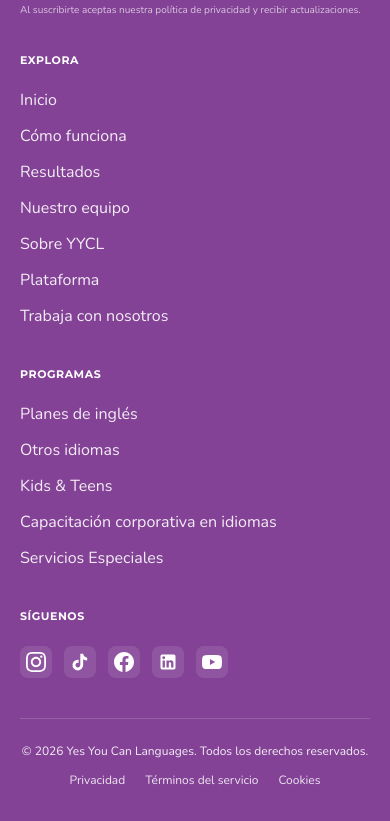
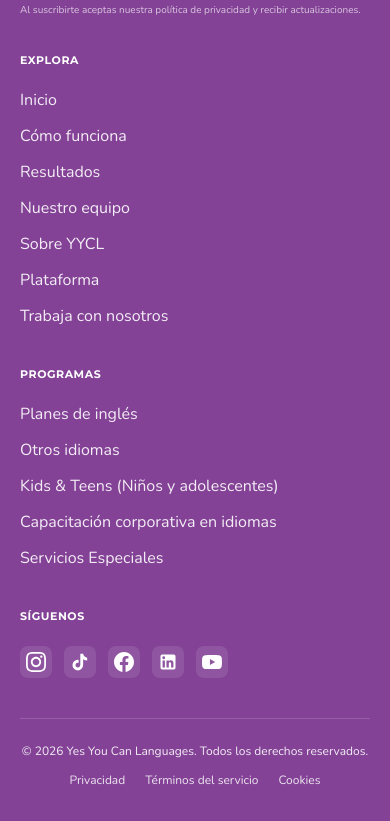
Before and after one commit to Dietol25/yycl-version-anterior, a Next.js app: page / in a window 390 px wide. Shown: the part 6329-7150 px from the top of the page. Built offline with nearby package versions, Linux system fonts and the light colour scheme.

Commit message:
fix(mobile): clarificar Kids & Teens con (Niños y adolescentes)

```diff
--- a/components/navigation/Footer.tsx
+++ b/components/navigation/Footer.tsx
@@ -132,7 +132,7 @@ export const Footer = () => {
               <div className="flex flex-col space-y-2 text-xs sm:text-[13px] font-body-regular text-white/90">
                 <Link href="/planes" className="hover:text-yycl-yellow transition-colors whitespace-nowrap py-0.5">Planes de inglés</Link>
                 <Link href="/idiomas" className="hover:text-yycl-yellow transition-colors whitespace-nowrap py-0.5">Otros idiomas</Link>
-                <Link href="/kids" className="hover:text-yycl-yellow transition-colors whitespace-nowrap py-0.5">Kids & Teens</Link>
+                <Link href="/kids" className="hover:text-yycl-yellow transition-colors whitespace-nowrap py-0.5">Kids & Teens (Niños y adolescentes)</Link>
                 <Link href="/empresas" className="hover:text-yycl-yellow transition-colors whitespace-nowrap py-0.5">Capacitación corporativa en idiomas</Link>
                 <Link href="/servicios-especiales" className="hover:text-yycl-yellow transition-colors whitespace-nowrap py-0.5">Servicios Especiales</Link>
               </div>
--- a/components/navigation/MobileMenu.tsx
+++ b/components/navigation/MobileMenu.tsx
@@ -175,7 +175,7 @@ export const MobileMenu: React.FC<MobileMenuProps> = ({ isOpen, onClose }) => {
                       <span className="w-6 h-6 rounded-full bg-[#4DC2DA] text-[#001837] flex items-center justify-center shrink-0">
                         <Sparkles className="w-3 h-3 stroke-[2.2]" />
                       </span>
-                      <span>Kids & Teens</span>
+                      <span>Kids & Teens (Niños y adolescentes)</span>
                     </Link>
                     <Link
                       href="/empresas"
```
